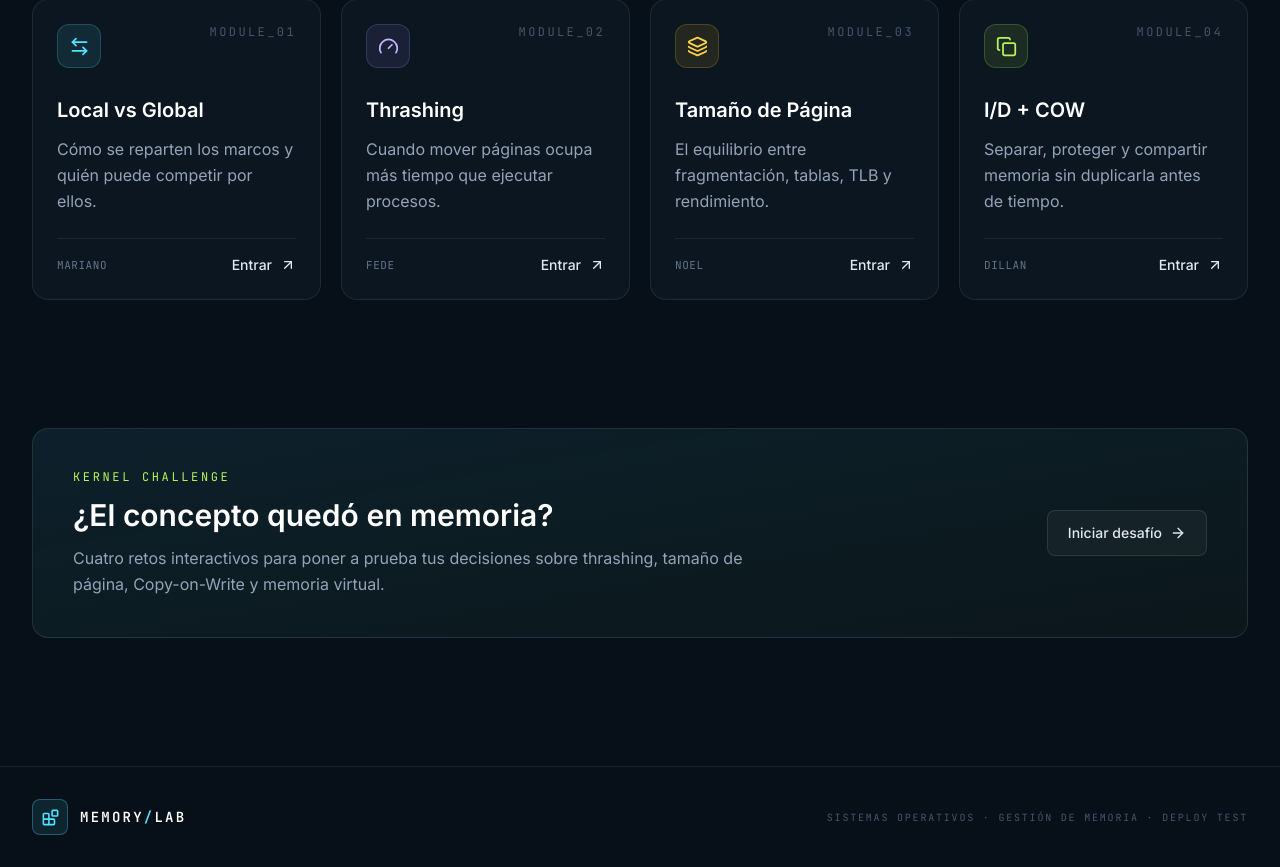
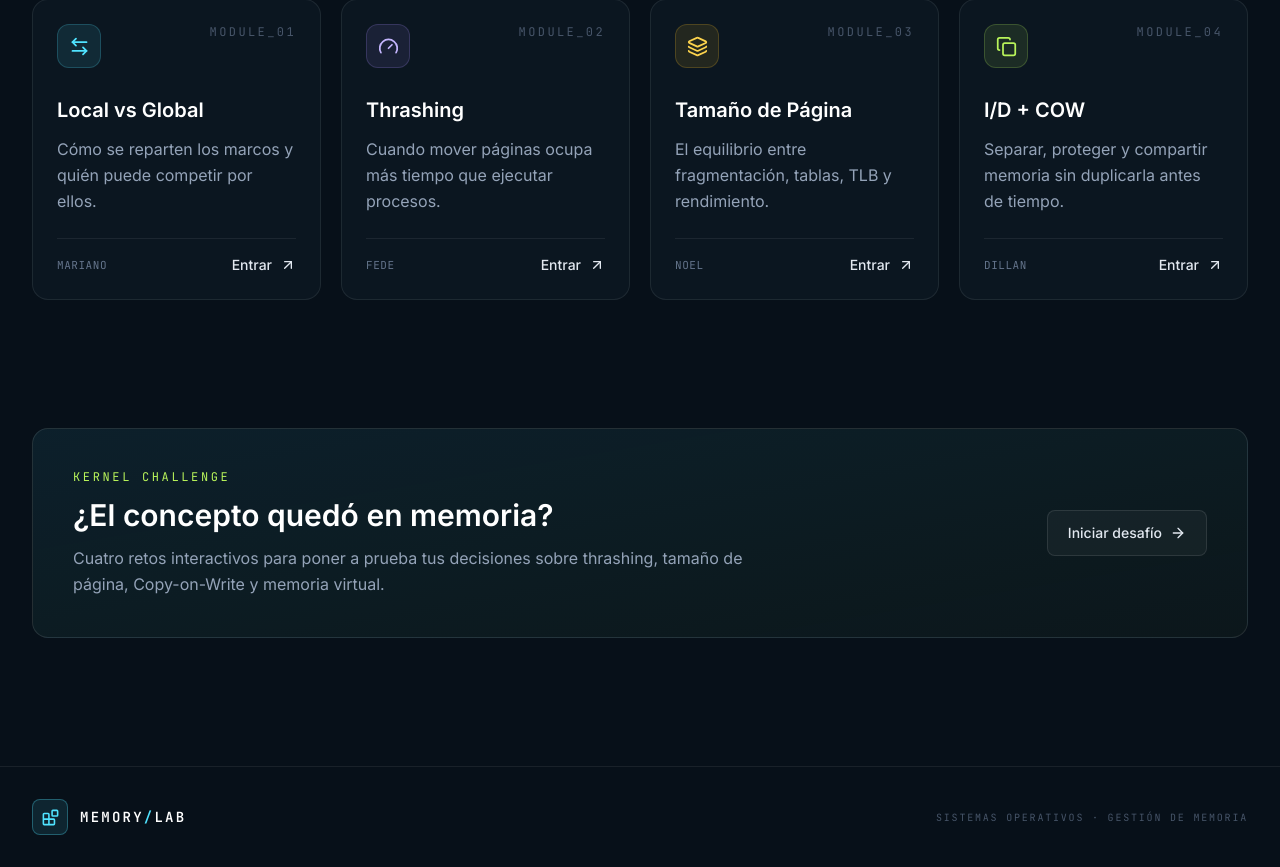
Before and after one commit to Frederick1824/memory-lab-tanenbaum, a React (Vite) app: page / in a window 1280 px wide. Shown: the part 1102-1969 px from the top of the page. Built offline with nearby package versions, Linux system fonts and the light colour scheme.

Commit message:
chore: clean footer after deploy test

```diff
--- a/src/components/Footer.tsx
+++ b/src/components/Footer.tsx
@@ -5,7 +5,7 @@ export function Footer() {
     <footer className="border-t border-white/[0.07] py-8">
       <div className="mx-auto flex max-w-7xl flex-col items-start justify-between gap-4 px-5 sm:flex-row sm:items-center lg:px-8">
         <Logo />
-        <p className="font-mono text-[10px] uppercase tracking-[0.18em] text-slate-600">Sistemas Operativos · Gestión de memoria · Deploy test</p>
+        <p className="font-mono text-[10px] uppercase tracking-[0.18em] text-slate-600">Sistemas Operativos · Gestión de memoria</p>
       </div>
     </footer>
   )
```
